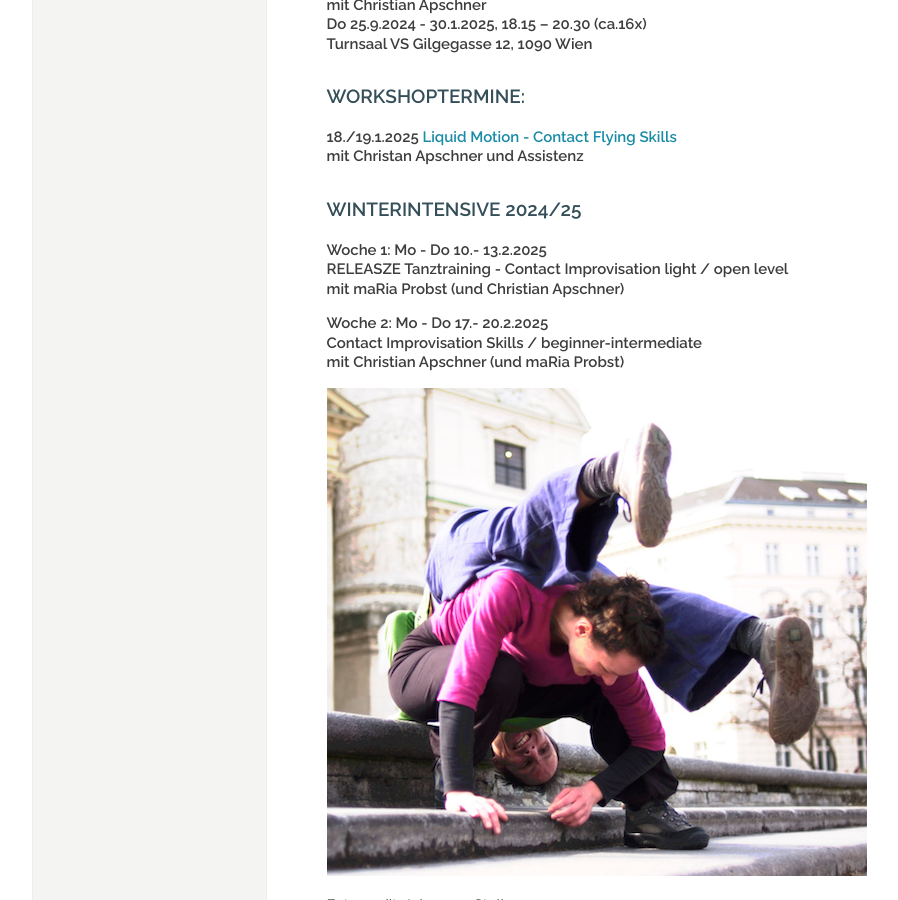
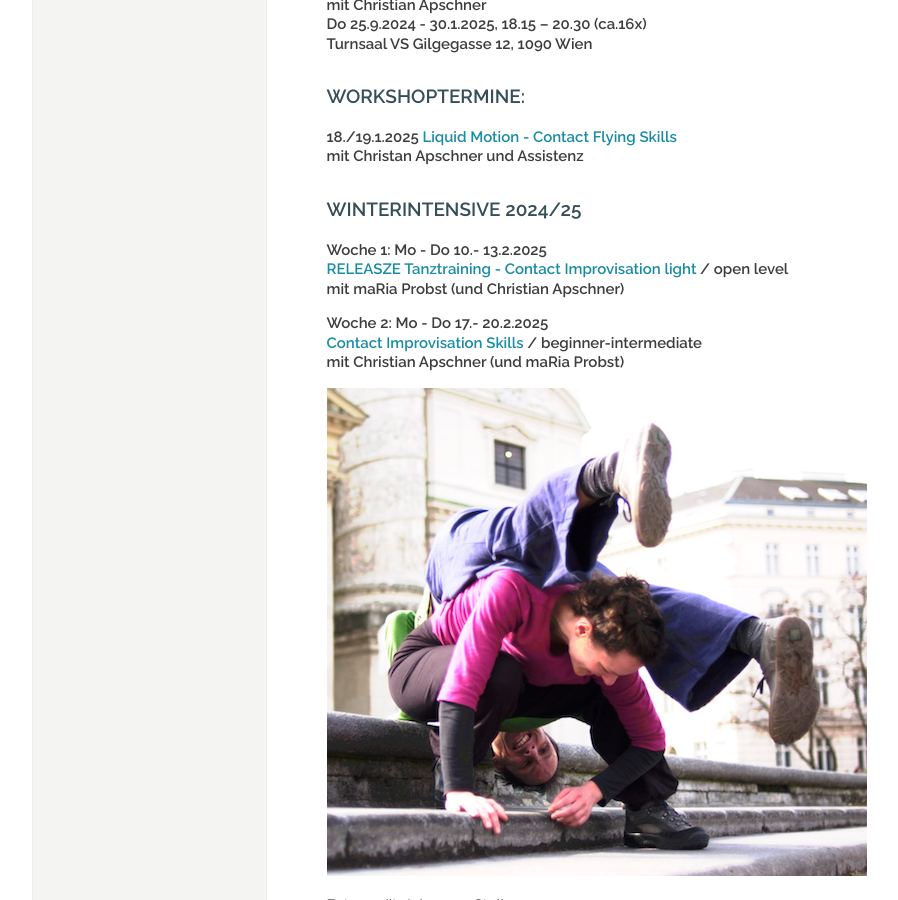
Before and after one commit to manulari/rollingpointat, a Jekyll site: the page built from _pages_de/index.md, in a window 1280 px wide and 900 px high, scrolled down 1562 px. Shown: the whole window, without its empty margins (152-1050 px from the left). Built offline with Jekyll 4.4.1, drawn with Linux system fonts in a browser that asks for light colours; comment, search, counter and statistics services are not loaded; part of the change alters nothing that is shown.

```diff
--- a/_pages_de/index.md
+++ b/_pages_de/index.md
@@ -50,11 +50,11 @@ An folgenden Terminen sind auch Neueinsteiger*inne*n zur Teilnahme an der Jams e
 ### **WINTERINTENSIVE 2024/25**
 
 **Woche 1: Mo - Do 10.- 13.2.2025\
-RELEASZE Tanztraining - Contact Improvisation light / open level**\
+[RELEASZE Tanztraining - Contact Improvisation light](/winterintensive#WI1) / open level**\
 **mit maRia Probst (und Christian Apschner)**
 
 **Woche 2: Mo - Do 17.- 20.2.2025**\
-**Contact Improvisation Skills / beginner-intermediate**\
+**[Contact Improvisation Skills](/winterintensive#WI2) / beginner-intermediate**\
 **mit Christian Apschner (und maRia Probst)**
 
 ![Mehr CI auf der Stiege](/assets/uploads/dsc_1941a.jpg "Mehr CI auf der Stiege")
```
